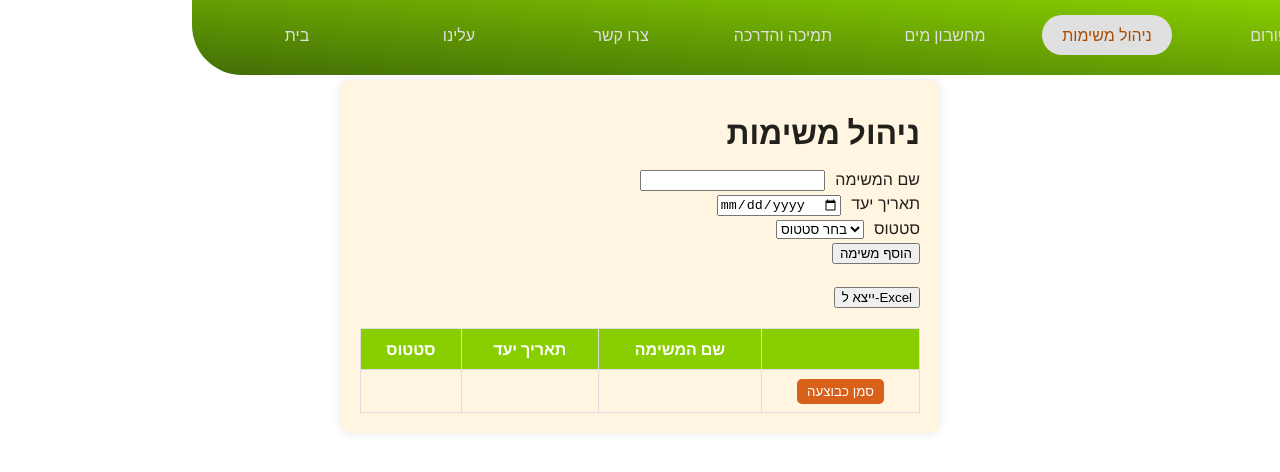
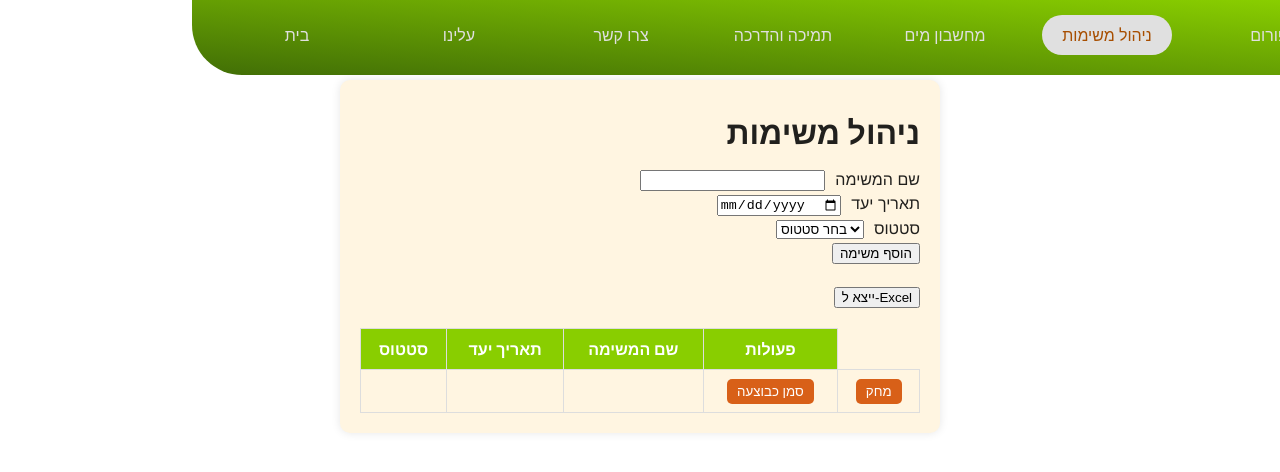
Before and after one commit to Daanielle/WaterWiseAI, a React (Create React App) app in the folder water-wize-ai/: page /TasksList in a window 1280 px wide. Both pictures are taken after a click on the button "הוסף משימה". Shown: the top 472 px of the page. Built offline with nearby package versions, Linux system fonts and the light colour scheme.

Commit message:
added delete tasks in task management

```diff
--- a/water-wize-ai/src/pages/TasksList.js
+++ b/water-wize-ai/src/pages/TasksList.js
@@ -1,7 +1,7 @@
 import React, { useState } from 'react';
-import { Button, Form, FormControl } from 'react-bootstrap'; // Assuming you're using Bootstrap for styling
-import * as XLSX from 'xlsx'; // Import the XLSX library for Excel export
-import "../TasksList.css"; // Import the CSS file
+import { Button, Form, FormControl } from 'react-bootstrap';
+import * as XLSX from 'xlsx';
+import "../TasksList.css";
 
 function TaskManagement() {
   const [tasks, setTasks] = useState([]);
@@ -32,6 +32,12 @@ function TaskManagement() {
   const handleTaskStatusChange = (index) => {
     const updatedTasks = [...tasks];
     updatedTasks[index].status = 'בוצעה';
+    setTasks(updatedTasks);
+  };
+
+  const handleDeleteTask = (index) => {
+    const updatedTasks = [...tasks];
+    updatedTasks.splice(index, 1);
     setTasks(updatedTasks);
   };
 
@@ -66,9 +72,9 @@ function TaskManagement() {
             <thead>
               <tr>
                 <th>סטטוס</th>
-                                <th>תאריך יעד</th>
+                <th>תאריך יעד</th>
                 <th>שם המשימה</th>
-                <th></th>
+                <th>פעולות</th>
               </tr>
             </thead>
             <tbody>
@@ -82,6 +88,9 @@ function TaskManagement() {
                     {task.status !== 'בוצעה' && (
                       <Button variant="success" onClick={() => handleTaskStatusChange(index)}>סמן כבוצעה</Button>
                     )}
+                  </td>
+                  <td>
+                    <Button variant="danger" onClick={() => handleDeleteTask(index)}>מחק</Button>
                   </td>
                 </tr>
               ))}
```
